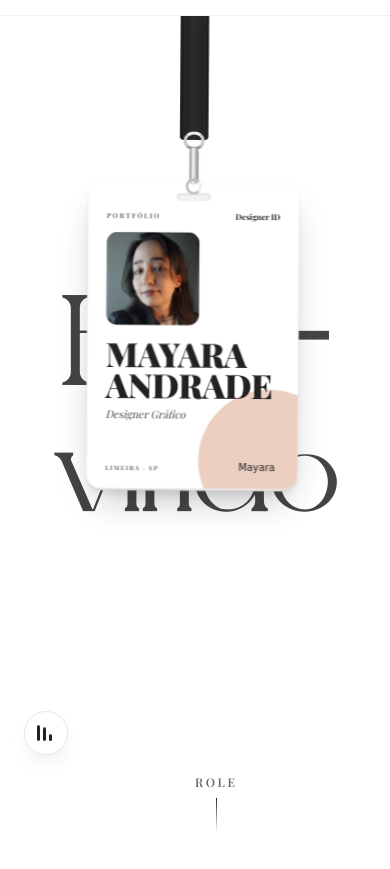
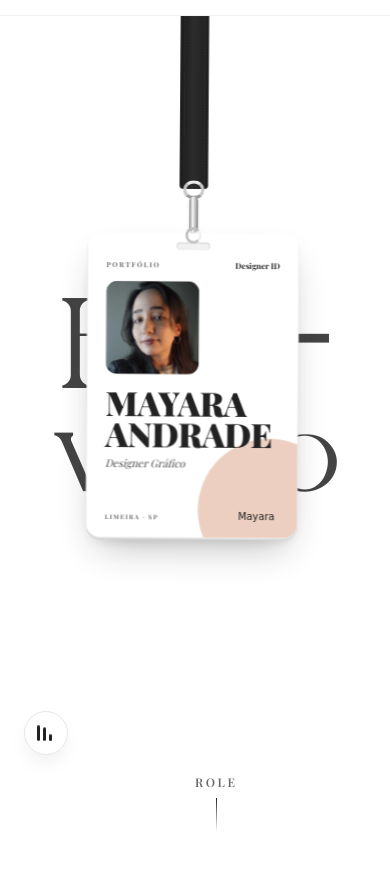
Before and after one commit to crystalspoon/portfolio, a plain HTML site: page index.html in a window 390 px wide. Shown: the part 65-934 px from the top of the page. Drawn offline with nearby package versions, Linux system fonts and the light colour scheme; a web font is replaced by a local one.

Commit message:
Celular: crachá centralizado e Bem-vindo com linhas mais juntas
Co-Authored-By: Claude Opus 5.5 <noreply@anthropic.com>
Claude-Session: https://claude.ai/code/session_01QhVRwfD7kf53RysBzj5A7i

```diff
--- a/index.html
+++ b/index.html
@@ -99,7 +99,8 @@ html{scroll-behavior:smooth}
 @media (max-width:820px){
   .navlinks{display:none !important}
   .hint2{display:none !important}
-  .zoom .welcome{font-size:34vw !important;line-height:.95 !important;top:270px !important}
+  .zoom .welcome{font-size:34vw !important;line-height:.78 !important;top:calc((100svh - 56px) / 2 - 110px) !important}
+  .strap{height:calc(200px + ((56px + 100svh) / 2 - 401px) / 0.62) !important}
   .mbr{display:inline !important}
   .map .node{white-space:normal !important}
   .mbtn{padding:0 12px !important}
@@ -162,7 +163,7 @@ html{scroll-behavior:smooth}
 <div class="drop" style="position:relative;z-index:3;display:flex;flex-direction:column;align-items:center">
 <div class="badge-scale" style="display:flex;flex-direction:column;align-items:center">
 <div class="sway" style="display:flex;flex-direction:column;align-items:center">
-<div aria-hidden="true" style="width:46px;height:200px;background:linear-gradient(90deg,#1a1a1a 0%,#2c2c2c 45%,#1f1f1f 100%);border-radius:0 0 6px 6px;position:relative;box-shadow:inset 0 0 0 1px rgba(255,255,255,.04)">
+<div class="strap" aria-hidden="true" style="width:46px;height:200px;background:linear-gradient(90deg,#1a1a1a 0%,#2c2c2c 45%,#1f1f1f 100%);border-radius:0 0 6px 6px;position:relative;box-shadow:inset 0 0 0 1px rgba(255,255,255,.04)">
 <div style="position:absolute;left:6px;right:6px;top:0;bottom:0;border-left:1px dashed rgba(255,255,255,.12);border-right:1px dashed rgba(255,255,255,.12)"></div>
 </div>
 <div aria-hidden="true" style="width:34px;height:30px;margin-top:-14px;border:5px solid #C9C9C9;border-top-color:#EDEDED;border-bottom-color:#9A9A9A;border-radius:50% 50% 46% 46%;position:relative;z-index:2"></div>
```
